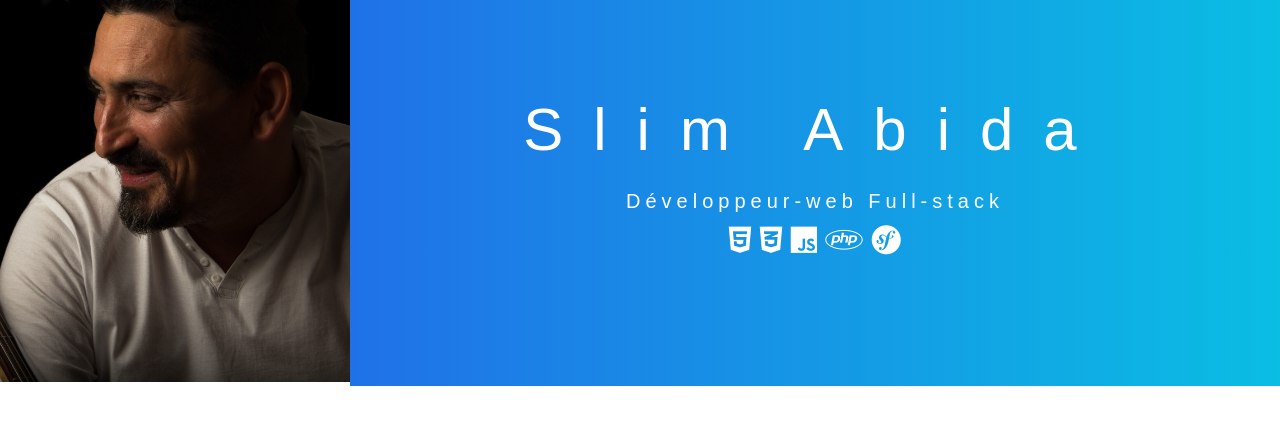
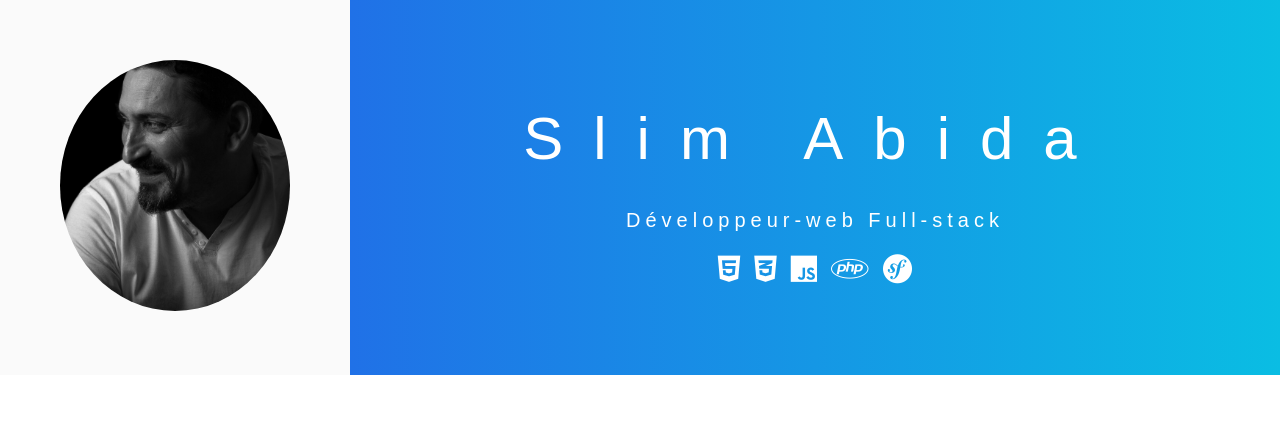
Before and after one commit to Slim-coder20/CV_slim, a website: page index.html in a window 1280 px wide. Drawn offline with Linux system fonts and the light colour scheme; a web font is replaced by a local one.

Commit message:
Mise en place de la photo du cv et mise en place d'une animation sur les icones dans leheader

```diff
--- a/index.html
+++ b/index.html
@@ -20,14 +20,16 @@
       <header>
         <h1>Slim Abida</h1>
         <p>Développeur-web Full-stack</p>
-        <i class="fa-brands fa-html5"></i>
-        <i class="fa-brands fa-css3-alt"></i>
-        <i class="fa-brands fa-js"></i>
-        <i class="fa-brands fa-php"></i>
-        <i class="fa-brands fa-symfony"></i>
+        <div class="tech-icons">
+          <i class="fa-brands fa-html5"></i>
+          <i class="fa-brands fa-css3-alt"></i>
+          <i class="fa-brands fa-js"></i>
+          <i class="fa-brands fa-php"></i>
+          <i class="fa-brands fa-symfony"></i>
+        </div>
       </header>
       <section class="picture">
-        <img src="./image/slim.jpg" alt="" />
+        <img src="./image/slim.jpg" alt=image slim" />
       </section>
       <aside></aside>
       <main></main>
--- a/scss/style.scss
+++ b/scss/style.scss
@@ -16,6 +16,10 @@ header {
   padding: 8rem 5rem;
   text-align: center;
   color: white;
+  display: flex;
+  flex-direction: column;
+  justify-content: center;
+  align-items: center;
 
   h1 {
     font-size: 6rem;
@@ -23,35 +27,43 @@ header {
     font-weight: 300;
     letter-spacing: 3rem;
   }
+
   p {
     font-size: 2rem;
     letter-spacing: 0.5rem;
+    margin-bottom: 2rem;
   }
-  .fa-html5 {
+
+  // Conteneur pour les icônes
+  .tech-icons {
+    display: flex;
+    justify-content: center;
+    align-items: center;
+    gap: 1rem;
+    flex-wrap: wrap;
+  }
+
+  // Styles pour toutes les icônes
+  [class*="fa-"] {
     font-size: 3rem;
     margin: 0.2rem;
-  }
-  .fa-css3-alt {
-    font-size: 3rem;
-    margin: 0.2rem;
-  }
-  .fa-js {
-    font-size: 3rem;
-    margin: 0.2rem;
-  }
-  .fa-php {
-    font-size: 3rem;
-    margin: 0.2rem;
-  }
-  .fa-symfony {
-    font-size: 3rem;
-    margin: 0.2rem;
+    transition: transform 0.3s ease;
+    cursor: pointer;
+
+    &:hover {
+      transform: scale(1.2);
+    }
   }
 }
 
 .picture {
   grid-area: picture;
-  //background: purple;
+  padding: 6rem;
+  background: var(--background);
+  img {
+    border-radius: 50%;
+    filter: grayscale(100%) brightness(1.1) contrast(1);
+  }
 }
 
 aside {
```
Also changed, not shown: css/style.css, 1 other file.
